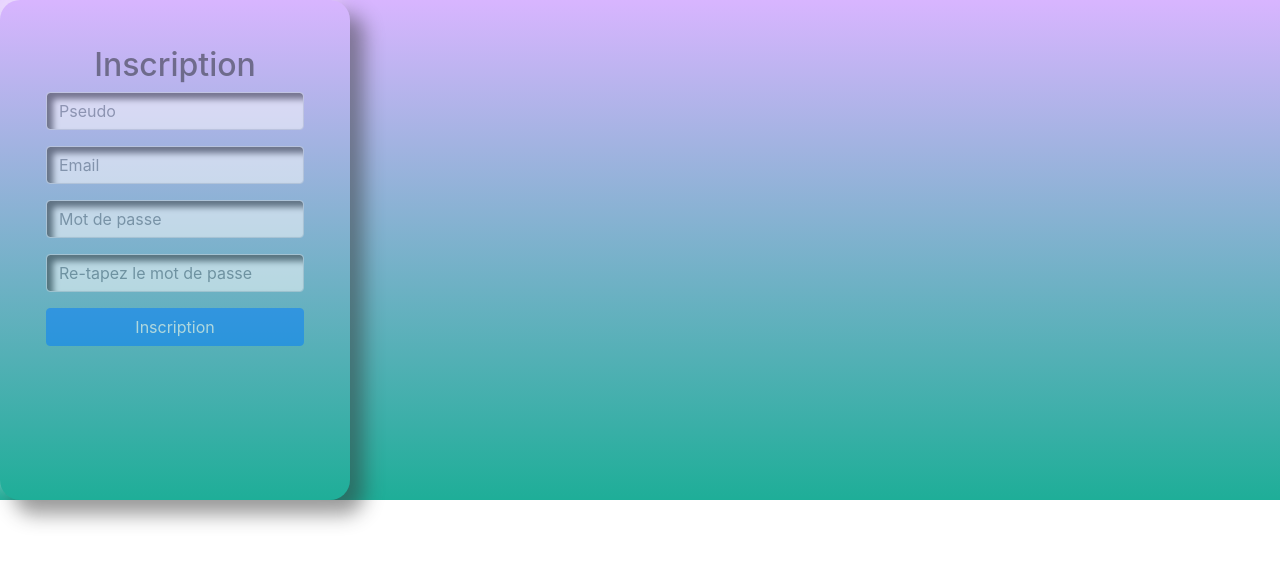
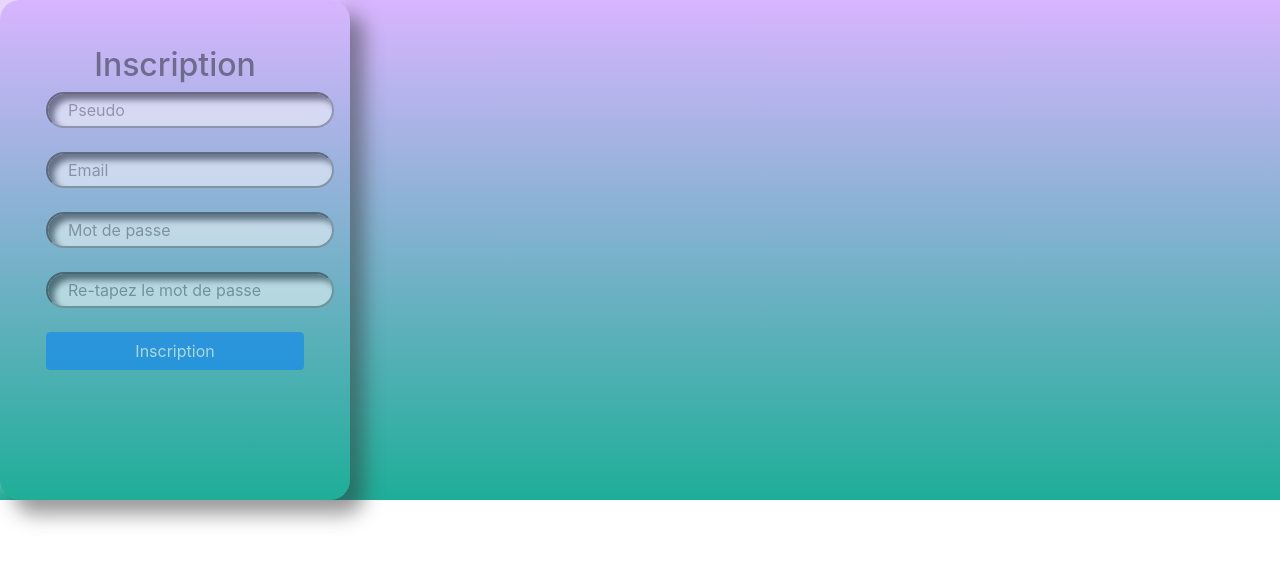
Before and after one commit to ClementWahaga/auth-connectionPHP, a PHP site: page /inscription.php in a window 1280 px wide. Shown: the top 564 px of the page. Run offline with PHP 8.4, Linux system fonts and the light colour scheme.

Commit message:
new upadte

```diff
--- a/connexion.php
+++ b/connexion.php
@@ -11,7 +11,7 @@
         $email = strtolower($email); // email transformé en minuscule
 
         // check si luser  est inscrit dans la table user
-        $check = $bdd->prepare('SELECT pseudo, email, password, token FROM utilisateurs WHERE email = ?');
+        $check = $bdd->prepare('SELECT pseudo, email, password, token FROM user WHERE email = ?');
         $check->execute(array($email));
         $data = $check->fetch();
         $row = $check->rowCount();
@@ -21,10 +21,10 @@
         // Si > à 0 alors l'utilisateur existe
         if($row > 0)
         {
-            // Si le mail est bon niveau format
+            // Si le mail est bon format
             if(filter_var($email, FILTER_VALIDATE_EMAIL))
             {
-                // Si le mot de passe est le bon
+                // Si le mot de passe est  bon
                 if(password_verify($password, $data['password']))
                 {
                     // On créer la session et on redirige sur landing.php
--- a/inscription.php
+++ b/inscription.php
@@ -6,28 +6,21 @@
             <link rel="stylesheet" href="style.css">
             <link href="https://cdnjs.cloudflare.com/ajax/libs/magnific-popup.js/1.1.0/magnific-popup.min.css" rel="stylesheet" />
             <link rel="stylesheet" href="https://maxcdn.bootstrapcdn.com/bootstrap/4.3.1/css/bootstrap.min.css">
+            <link rel="stylesheet" href="https://cdnjs.cloudflare.com/ajax/libs/font-awesome/5.15.3/css/all.min.css" referrerpolicy="no-referrer" />
             <title>Connexion</title>
         </head>
         <body>
         <div class="cont">
 
-            <form action="inscription_traitement.php" method="post">
+            <form action="inscription_token.php" method="post">
                 <h2 class="text-center">Inscription</h2>
-                <div class="form-group">
-                    <input type="text" name="pseudo" class="form-control" placeholder="Pseudo" required="required" autocomplete="off">
-                </div>
-                <div class="form-group">
-                    <input type="email" name="email" class="form-control" placeholder="Email" required="required" autocomplete="off">
-                </div>
-                <div class="form-group">
-                    <input type="password" name="password" class="form-control" placeholder="Mot de passe" required="required" autocomplete="off">
-                </div>
-                <div class="form-group">
-                    <input type="password" name="password_retype" class="form-control" placeholder="Re-tapez le mot de passe" required="required" autocomplete="off">
-                </div>
-                <div class="form-group">
+
+                    <input type="text" name="pseudo"  placeholder="Pseudo" required="required" autocomplete="off"><br><br>
+                    <input type="email" name="email"  placeholder="Email" required="required" autocomplete="off"><br><br>
+                    <input type="password" name="password"  placeholder="Mot de passe" required="required" autocomplete="off"><br><br>
+                    <input type="password" name="password_retype"  placeholder="Re-tapez le mot de passe" required="required" autocomplete="off"><br><br>
                     <button type="submit" class="btn btn-primary btn-block">Inscription</button>
-                </div>
+
             </form>
         </div>
 
--- a/style.css
+++ b/style.css
@@ -17,6 +17,7 @@ body {
     box-sizing: border-box;
     /*background-color: rgb(0, 221, 255);*/
     box-shadow: 14px 14px 20px #333, -14px -14px 20px #fff;
+    text-align: center;
 }
 
 input {
```
Also changed, not shown: index.php (+6 -11 lines), inscription_token.php (+7 -7 lines).
